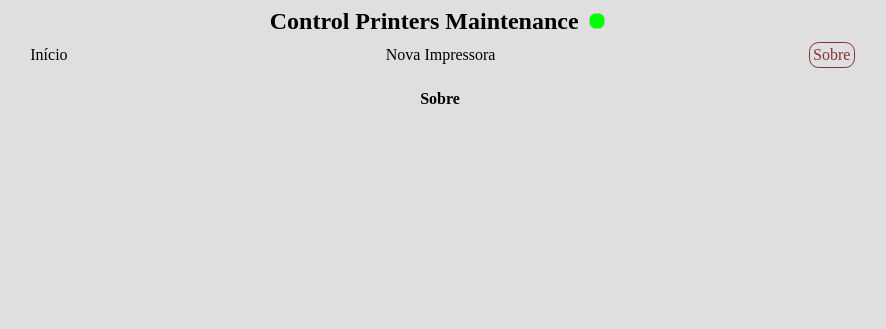
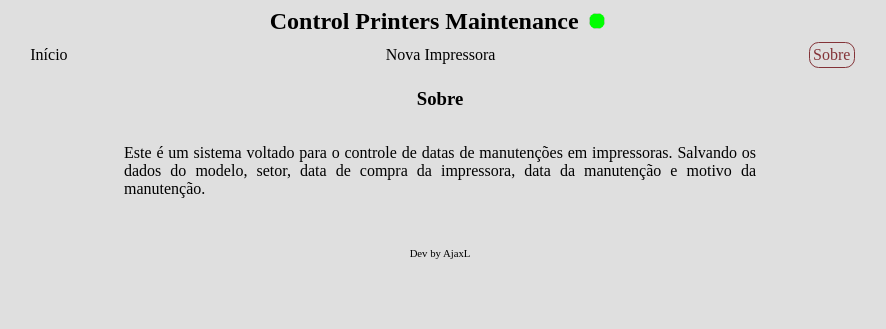
Before and after one commit to Chamoouske/PrintersMaintenanceFlask, a Flask app: page /sobre in a window 1280 px wide. Shown: the top 329 px of the page, without its empty margins (200-1086 px from the left). Run offline with Flask 2, Linux system fonts and the light colour scheme.

Commit message:
Feat: information in about page

```diff
--- a/src/static/styles/style.css
+++ b/src/static/styles/style.css
@@ -1,5 +1,7 @@
 body {
     background-color: rgb(223, 223, 223);
+    display: flex;
+    flex-direction: column;
 }
 
 .container, .msgs {
@@ -26,16 +28,6 @@ body {
     display: flex;
     align-items: center;
     justify-content: space-around;
-}
-
-a {
-    color: black;
-    text-decoration: none;
-    padding: 0.3rem;
-}
-
-h2 {
-    margin: 0;
 }
 
 .create-printer, .maintenance, .edit-printer-form, .add-maint-form {
@@ -131,6 +123,17 @@ input, .add-maint {
     margin: 0px;
 }
 
+.about-content{
+    width: 50%;
+    text-align: justify;
+}
+
+.footer{
+    font-size: 0.67rem;
+    align-self: center;
+    margin: 2rem;
+}
+
 table{
     text-align: center;
     border: 0.1rem solid;
@@ -151,3 +154,13 @@ tr {
 label{
     margin: 0.5rem;
 }
+
+a {
+    color: black;
+    text-decoration: none;
+    padding: 0.3rem;
+}
+
+h2 {
+    margin: 0;
+}
--- a/src/views/templates/about.html
+++ b/src/views/templates/about.html
@@ -5,5 +5,10 @@
 {% endblock %}
 
 {% block content %}
-    <h4>Sobre</h4>
+    <h3>Sobre</h3>
+    <div class="about-content">
+        <p>
+            Este é um sistema voltado para o controle de datas de manutenções em impressoras. Salvando os dados do modelo, setor, data de compra da impressora, data da manutenção e motivo da manutenção.
+        </p>
+    </div>
 {% endblock %}
--- a/src/views/templates/layout.html
+++ b/src/views/templates/layout.html
@@ -43,5 +43,11 @@
         {% block content %}
         {% endblock %}
     </div>
+
+    <footer class="footer">
+        <a href="https://github.com/chamoouske" target="_blank">
+            Dev by AjaxL
+        </a>
+    </footer>
 </body>
 </html>
```
